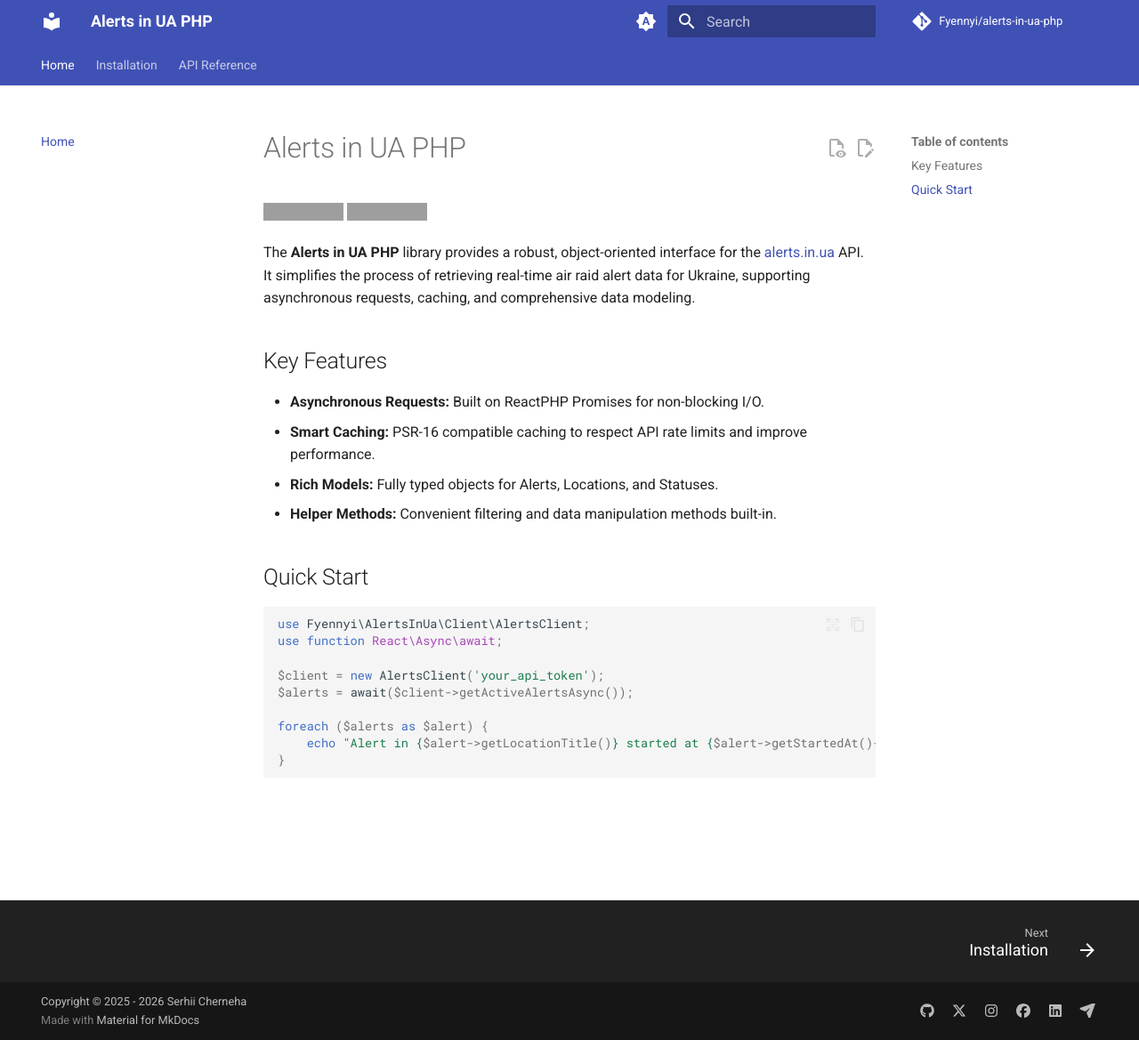
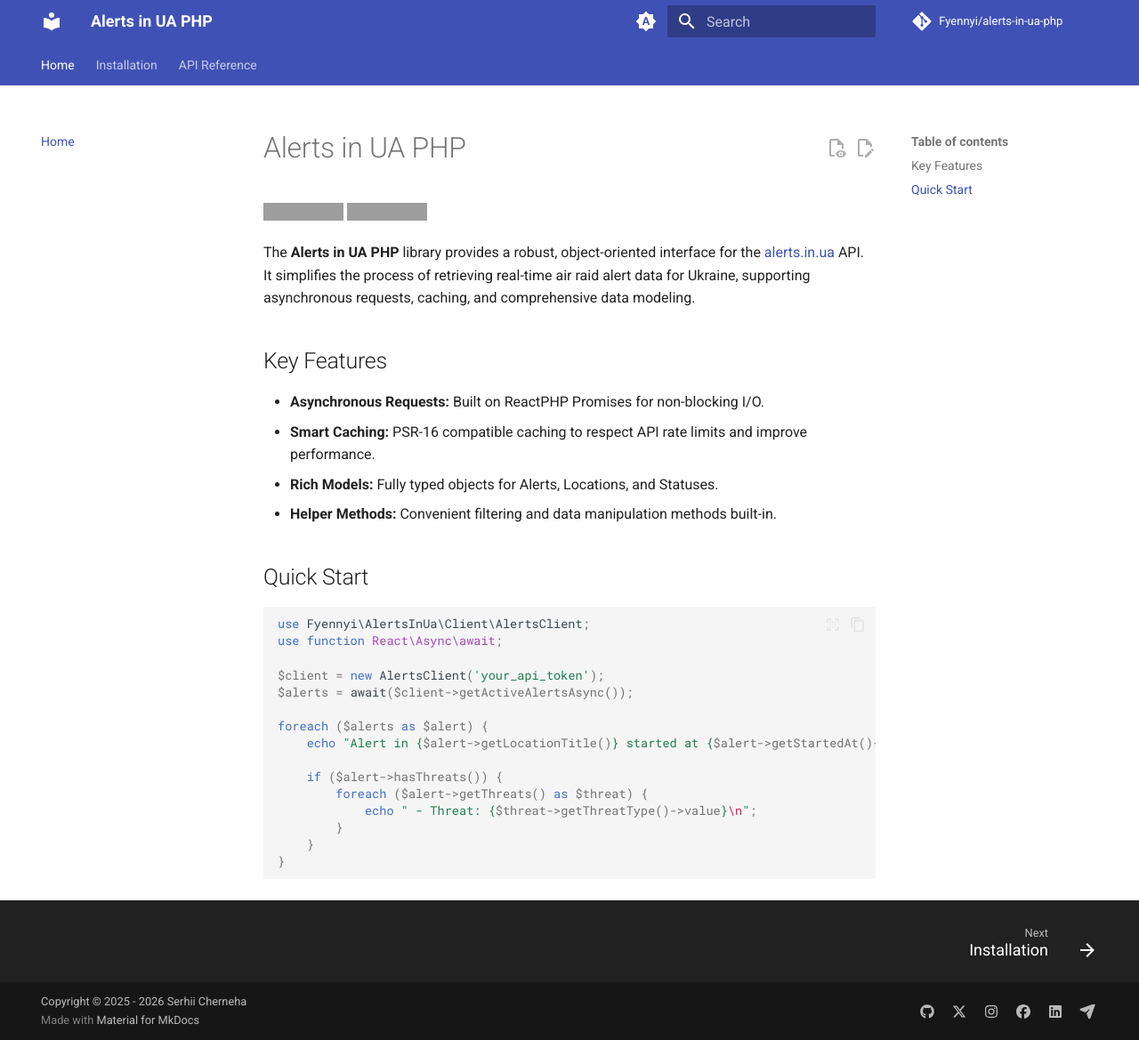
Before and after one commit to Fyennyi/alerts-in-ua-php, an MkDocs documentation site: the page built from docs/index.md, in a window 1280 px wide and 1169 px high. Shown: the whole window at 89% size. Built offline with MkDocs 1.6.1 and Material for MkDocs 9.7.7, drawn with Linux system fonts in a browser that asks for light colours; comment, search, counter and statistics services are not loaded; grey boxes are pictures that could not be loaded.

Commit message:
docs: Add threat usage snippet to Quick Start in index

````diff
--- a/docs/index.md
+++ b/docs/index.md
@@ -23,5 +23,11 @@ $alerts = await($client->getActiveAlertsAsync());
 
 foreach ($alerts as $alert) {
     echo "Alert in {$alert->getLocationTitle()} started at {$alert->getStartedAt()->format('H:i')}\n";
+
+    if ($alert->hasThreats()) {
+        foreach ($alert->getThreats() as $threat) {
+            echo " - Threat: {$threat->getThreatType()->value}\n";
+        }
+    }
 }
 ```
````
